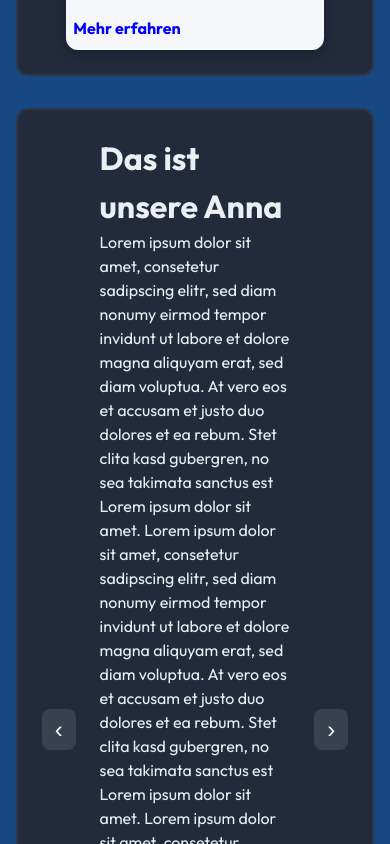
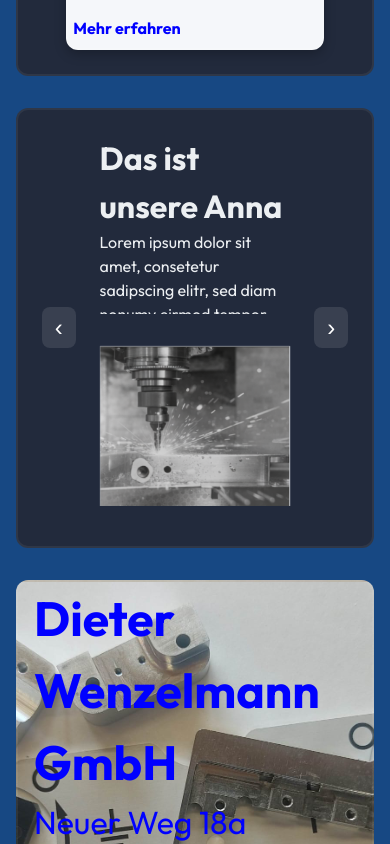
Before and after one commit to Youdontknowme720/DW, a React (Vite) app: page / in a window 390 px wide. Shown: the part 4660-5504 px from the top of the page. Built offline with nearby package versions, Linux system fonts and the light colour scheme.

Commit message:
much better scrollable on mobile

```diff
--- a/src/styles/PersonalCard.css
+++ b/src/styles/PersonalCard.css
@@ -19,7 +19,27 @@
   min-width: 100%;
 }
 
-/* Mobile / kleine Screens */
+.pcard-txt {
+  max-height: 260px;
+  overflow-y: auto;
+  padding-right: 0.5rem;
+}
+
+.pcard-txt::-webkit-scrollbar {
+  width: 6px;
+}
+
+.pcard-txt::-webkit-scrollbar-thumb {
+  background: rgba(255,255,255,0.2);
+  border-radius: 6px;
+}
+
+@media (max-width: 768px) {
+  .pcard-txt {
+    max-height: 180px;
+  }
+}
+
 @media (max-width: 768px) {
     .pcard-container {
         grid-template-areas:
```
